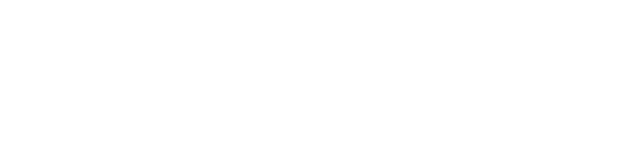
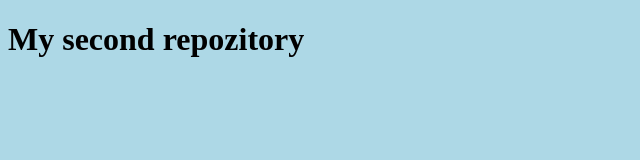
Before and after one commit to HoneyBudger77/hw-02, a plain HTML site: page index.html in a window 1280 px wide. Shown: the whole page, without its empty margins (0-640 px from the left). Drawn offline with Linux system fonts and the light colour scheme.

Commit message:
finished hw-02

```diff
--- a/index.html
+++ b/index.html
@@ -5,6 +5,9 @@
     <meta http-equiv="X-UA-Compatible" content="IE=edge" />
     <meta name="viewport" content="width=device-width, initial-scale=1.0" />
     <title>Document</title>
+    <link rel="stylesheet" href="/styles/styles.css">
   </head>
-  <body></body>
+  <body>
+    <h1>My second repozitory</h1>
+  </body>
 </html>
--- /dev/null
+++ b/styles/styles.css
@@ -0,0 +1,3 @@
+body {
+    background-color: lightblue;
+}
```
